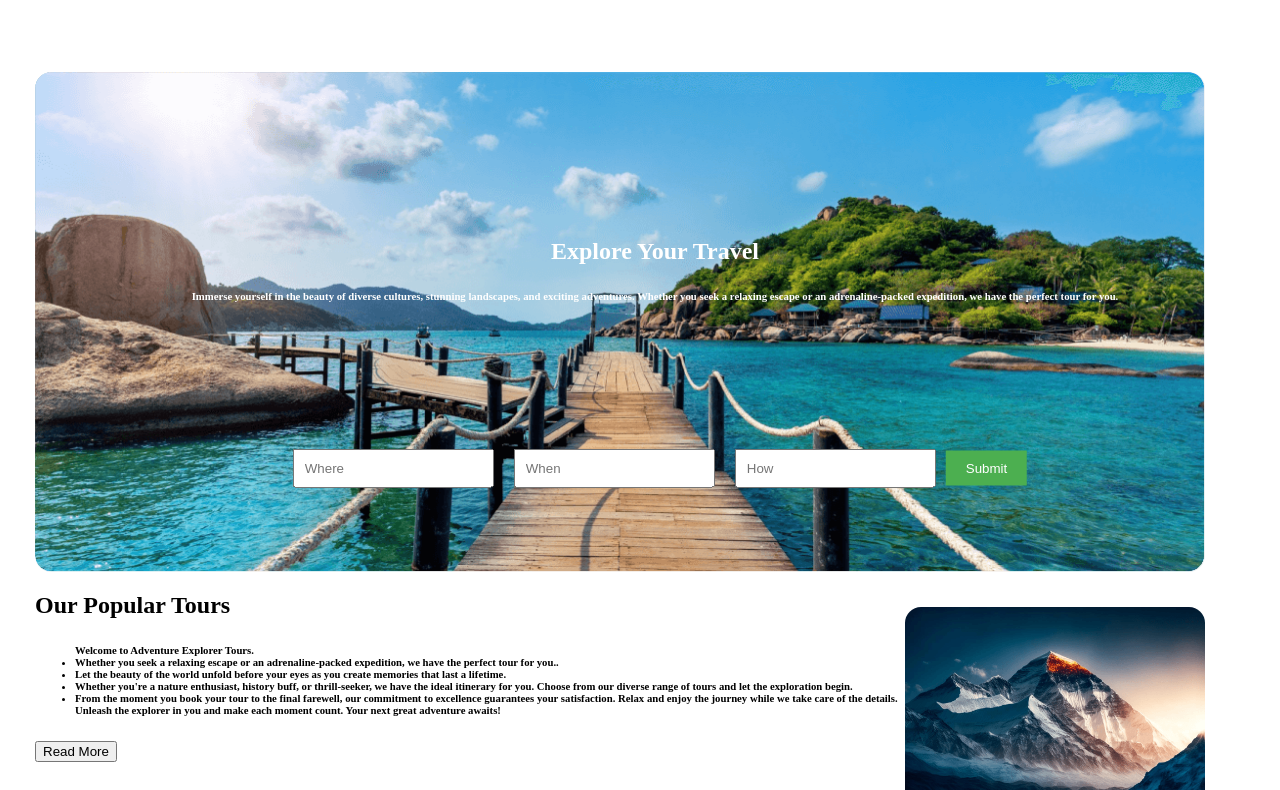
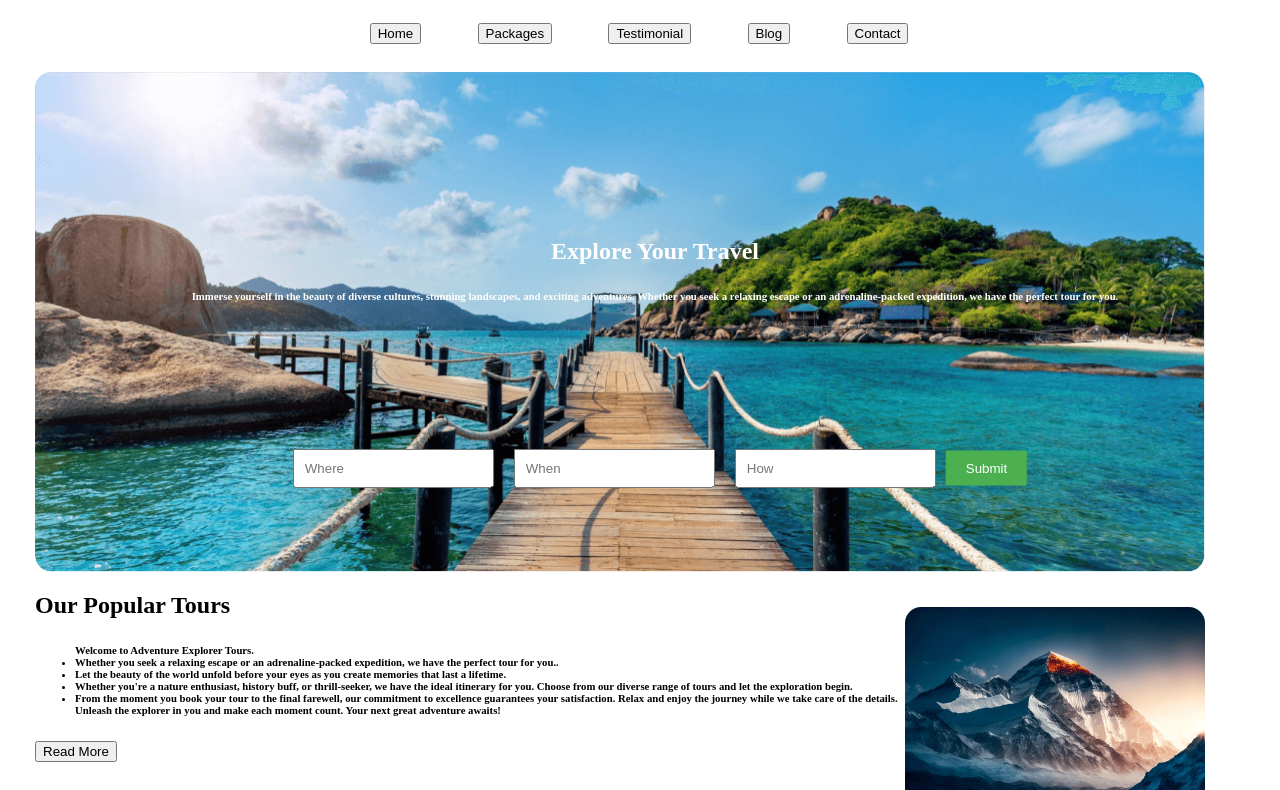
Before and after one commit to nahidf247/hero-travel, a plain HTML site: page index.html in a window 1280 px wide. Shown: the part 74-864 px from the top of the page. Drawn offline with Linux system fonts and the light colour scheme.

Commit message:
another commit

```diff
--- a/index.html
+++ b/index.html
@@ -18,11 +18,11 @@
             <div class="nav-part">
                 <nav>
 
-                    Home
-                    Packages
-                    Testimonial
-                    Blog
-                    Contact
+                   <button style="margin-right: 5%;"> Home</button>
+                   <button style="margin-right: 5%;">Packages</button>
+                    <button style="margin-right: 5%;">Testimonial</button>
+                    <button style="margin-right: 5%;"> Blog</button>
+                    <button style="margin-right: 5%;">Contact</button>
 
                 </nav>
             </div>
@@ -111,10 +111,8 @@
 
         <section>
             <div class="container-five">
-                <img src="Images/Rectangle 8 (1).png" alt="newsletter">
-                <!-- <div class="container-five">
-            <h1 style="color: black; text-align: left; margin-left: 2%; margin-top: 1500px;">Newsletter</h1>
-        </div> -->
+                <img style="margin-top: 135%;" src="Images/Rectangle 8 (1).png" alt="newsletter">
+
                 <div class="container-five">
                     <h1 class="input-col" style="color: black; text-align: left; margin-left: 20%; margin-top: 1500px;">
                         Newsletter</h1>
--- a/styles.css
+++ b/styles.css
@@ -30,15 +30,11 @@
     font-family: Mulish;
     font-weight: 700;
     word-wrap: break-word;
+    padding: 7%;
+    margin: 0px 0px -90px 50px;
 }
 
-nav {
-    display: inline;
-    margin-top: 200px;
-    text-align: center;
 
-
-}
 
 
 .container-one, .container-two {
```
